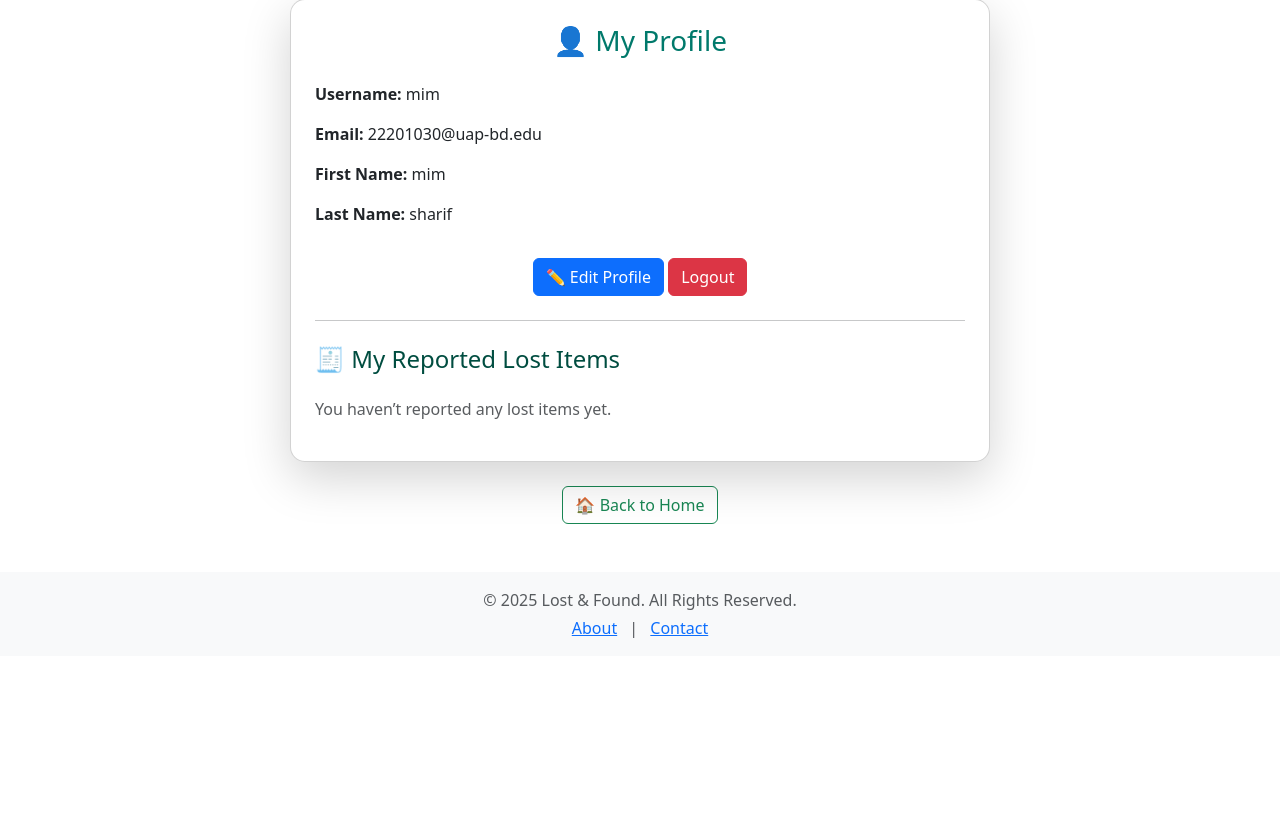
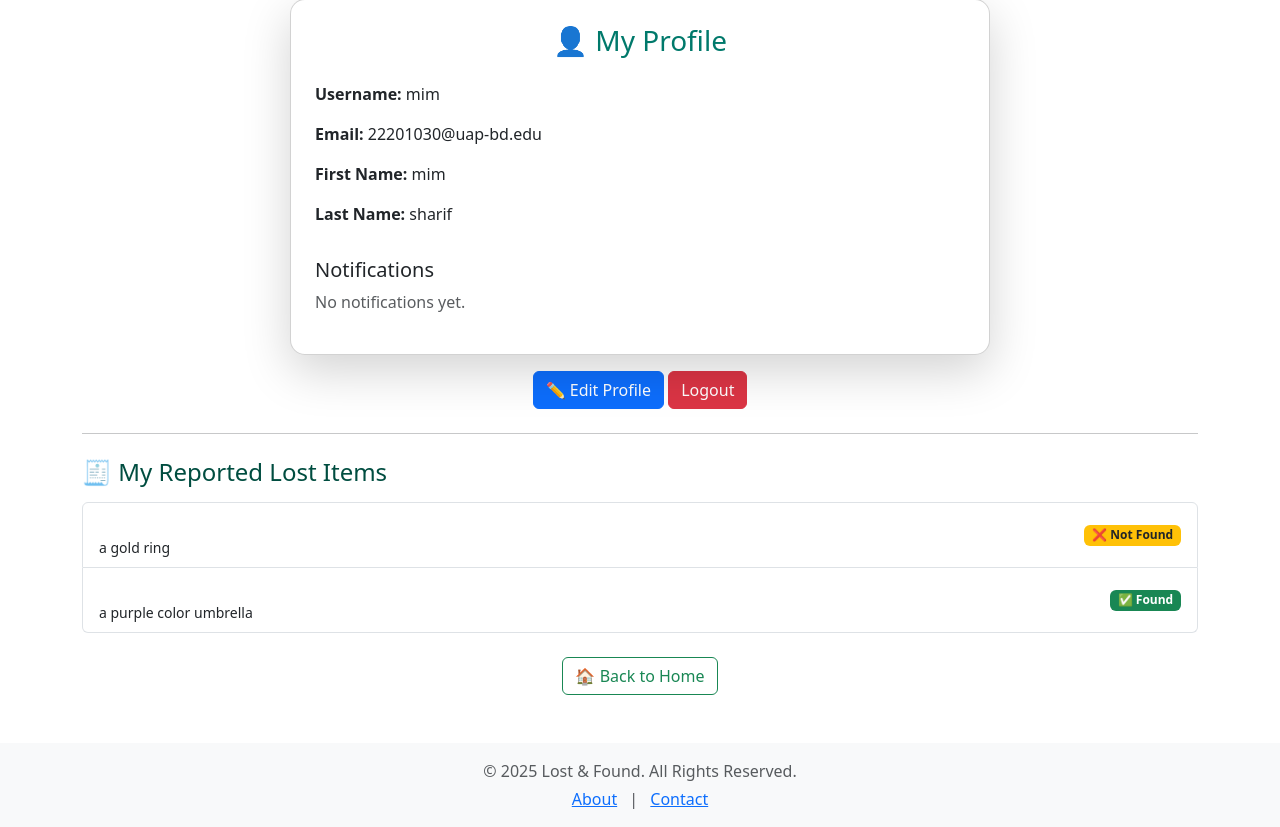
Before and after one commit to r-22201030/Lost-and-Found, a Django app: page /profile/ in a window 1280 px wide. Shown: the part 105-932 px from the top of the page. Before the commit the page ends 743 px from the top, so only its background shows below. Run offline with Django 5.2, Linux system fonts and the light colour scheme; a user stored in the database is signed in; data comes from the database, SQL or seed files in the repository; data that the repository does not hold is empty.

Commit message:
notification

```diff
--- a/mysite/apps/admin.py
+++ b/mysite/apps/admin.py
@@ -53,11 +53,8 @@ class ItemAdmin(admin.ModelAdmin):
 # -------------------------
 @admin.register(Notification)
 class NotificationAdmin(admin.ModelAdmin):
-    list_display = ('recipient', 'message', 'is_read', 'created_at')
-    search_fields = ('recipient__username', 'message')
+    list_display = ('user', 'message', 'is_read', 'created_at')
     list_filter = ('is_read', 'created_at')
-    readonly_fields = ('created_at',)
-
 
 # -------------------------
 # ReportItem (User Reported Item)
--- a/mysite/apps/models.py
+++ b/mysite/apps/models.py
@@ -65,7 +65,7 @@ class Notification(models.Model):
 # -------------------------
 # User Reported Items (Optional)
 # -------------------------
-# তুমি চাইলে বাদ দিতে পারো, এখন সব report handled by `Report`
+
 class ReportItem(models.Model):
     user = models.ForeignKey(User, on_delete=models.CASCADE, related_name='reports')
     item_name = models.CharField(max_length=100)
@@ -105,3 +105,14 @@ class Report(models.Model):
     def __str__(self):
         reporter_name = self.reporter.username if self.reporter else "Anonymous"
         return f"Report #{self.id} on {self.item.name} by {reporter_name} ({self.status})"
+
+
+class Notification(models.Model):
+    # ধরো user id=1 assign করছ পুরনো rows-এর জন্য
+    user = models.ForeignKey(User, on_delete=models.CASCADE, related_name='notifications', default=1)
+    message = models.CharField(max_length=255)
+    is_read = models.BooleanField(default=False)
+    created_at = models.DateTimeField(auto_now_add=True)
+
+    def __str__(self):
+        return f"{self.user.username} - {self.message}"
--- a/mysite/apps/urls.py
+++ b/mysite/apps/urls.py
@@ -23,4 +23,6 @@ urlpatterns = [
     path('my-reports/', views.user_reports, name='user_reports'),
     path('profile/', views.profile_page, name='profile'),
     path('edit-profile/', views.edit_profile, name='edit_profile'),
+    path('notifications/', views.notifications, name='notifications')
+
 ]
--- a/mysite/apps/views.py
+++ b/mysite/apps/views.py
@@ -7,7 +7,7 @@ from django.contrib.auth.decorators import login_required
 from django.contrib.auth.forms import UserChangeForm
 from .forms import EditProfileForm, CustomPasswordChangeForm
 
-from .models import LostItem, FoundItem, Item, Report, ReportItem
+from .models import LostItem, FoundItem, Item, Report, ReportItem,Notification
 from .forms import ReportItemForm, ReportForm
 
 # -------------------------
@@ -219,3 +219,17 @@ def edit_profile(request):
         'profile_form': profile_form,
         'password_form': password_form,
     })
+
+@login_required
+def notifications(request):
+    return render(request, 'notification.html')
+
+
+@login_required
+def profile(request):
+    profile = request.user.profile  # Assuming Profile model exists
+    notifications = request.user.notifications.all().order_by('-created_at')  # Latest first
+    return render(request, 'profile.html', {
+        'profile': profile,
+        'notifications': notifications
+    })
--- a/mysite/templates/base.html
+++ b/mysite/templates/base.html
@@ -12,6 +12,17 @@
     .navbar-brand, .navbar-nav .nav-link { color: white !important; font-weight: 500; transition: color 0.3s; }
     .navbar-nav .nav-link:hover { color: #80cbc4 !important; }
     .dropdown-menu { border-radius: 8px; box-shadow: 0 4px 12px rgba(0,0,0,0.15); }
+    .dropdown-item:hover { background-color: #e0f7fa; color: #00796b !important; }
+    @media (max-width: 991px) {
+      .navbar-nav { background-color: #00796b; padding: 1rem; border-radius: 8px; }
+      .navbar-nav .nav-link { padding: 0.5rem 1rem; }
+    }
+
+
+    /* ✅ Scrollable for many items */
+    max-height: 300px;  /* সর্বোচ্চ height */
+    overflow-y: auto;   /* vertical scroll আসে যখন item বেশি হয় */
+  }
   .dropdown-item:hover { background-color: #e0f7fa; color: #00796b !important; }
   @media (max-width: 991px) {
     .navbar-nav { background-color: #00796b; padding: 1rem; border-radius: 8px; }
@@ -43,22 +54,33 @@
   <a class="nav-link dropdown-toggle" href="#" id="itemsDropdown" role="button" data-bs-toggle="dropdown" aria-expanded="false">
     Items
   </a>
-            <ul class="dropdown-menu" aria-labelledby="itemsDropdown">
+  <ul class="dropdown-menu" aria-labelledby="itemsDropdown" style="max-height: 300px; overflow-y: auto;">
+
+    <!-- Lost Items -->
     <li><h6 class="dropdown-header">Lost Items</h6></li>
     {% for item in lost_items %}
-                <li><a class="dropdown-item" href="{% url 'item_detail' 'lost' item.id %}">{{ item.name }}</a></li>
+      <li>
+        <a class="dropdown-item" href="{% url 'item_detail' 'lost' item.id %}">{{ item.name }}</a>
+      </li>
     {% empty %}
       <li><span class="dropdown-item text-muted">No lost items</span></li>
     {% endfor %}
+
     <li><hr class="dropdown-divider"></li>
+
+    <!-- Found Items -->
     <li><h6 class="dropdown-header">Found Items</h6></li>
     {% for item in found_items %}
-                <li><a class="dropdown-item" href="{% url 'item_detail' 'found' item.id %}">{{ item.name }}</a></li>
+      <li>
+        <a class="dropdown-item" href="{% url 'item_detail' 'found' item.id %}">{{ item.name }}</a>
+      </li>
     {% empty %}
       <li><span class="dropdown-item text-muted">No found items</span></li>
     {% endfor %}
+
   </ul>
 </li>
+
 
           <!-- Report Item (only for logged-in users) -->
           {% if user.is_authenticated %}
@@ -99,6 +121,8 @@
       </div>
     </div>
   </nav>
+
+
   <!-- Navbar End -->
 
   <div class="container mt-5">
--- a/mysite/templates/profile.html
+++ b/mysite/templates/profile.html
@@ -11,6 +11,24 @@
     <p><strong>Email:</strong> {{ user.email|default:"(not set)" }}</p>
     <p><strong>First Name:</strong> {{ user.first_name|default:"(not set)" }}</p>
     <p><strong>Last Name:</strong> {{ user.last_name|default:"(not set)" }}</p>
+
+     <!-- 🟢 Notification Section -->
+    <div class="mt-3">
+      <h5>Notifications</h5>
+      {% if notifications %}
+        <ul class="list-group mt-2">
+          {% for notif in notifications %}
+            <li class="list-group-item {% if not notif.is_read %}fw-bold{% endif %}">
+              {{ notif.message }}
+            </li>
+          {% endfor %}
+        </ul>
+      {% else %}
+        <p class="text-muted">No notifications yet.</p>
+      {% endif %}
+    </div>
+  </div>
+</div>
 
     <div class="text-center mt-3">
       <a href="{% url 'edit_profile' %}" class="btn btn-primary">✏️ Edit Profile</a>
```
Also changed, not shown: mysite/apps/signals.py (+14 -1 lines), mysite/templates/notification.html (added, +13 -0 lines), mysite/db.sqlite3. Lines whose indentation alone changed are shown as unchanged.
